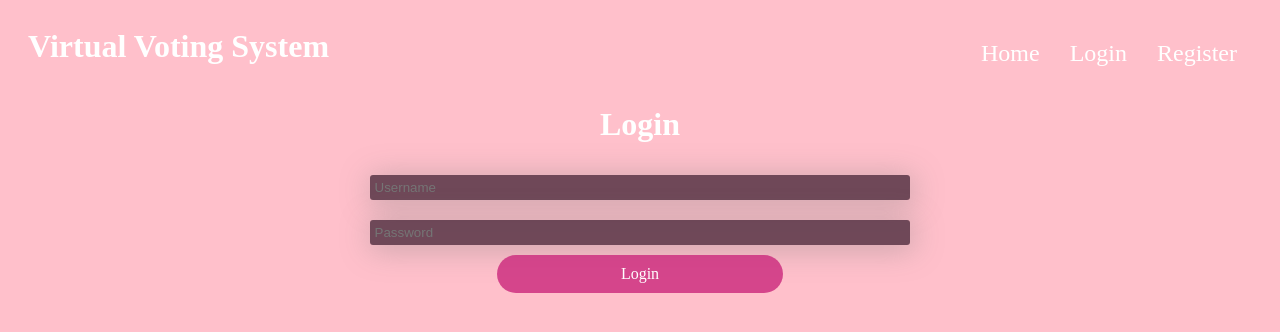
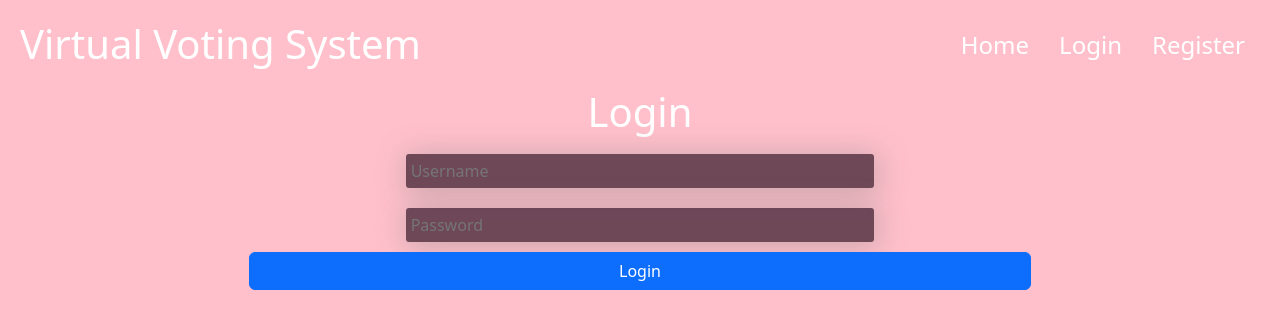
Before and after one commit to enderfree/vvs, an Angular app in the folder client/: page /login in a window 1280 px wide. Shown: the top 332 px of the page. Built offline with nearby package versions, Linux system fonts and the light colour scheme.

Commit message:
added bootstrap 4

```diff
--- a/client/src/app/pages/login/login.component.html
+++ b/client/src/app/pages/login/login.component.html
@@ -5,7 +5,7 @@
         <input type="text" name="username" placeholder="Username">
         <input type="password" name="password" placeholder="Password">
 
-        <div class="btn-all">
+        <div class="btn btn-primary">
             Login
         </div>
     </div>
--- a/client/src/styles.css
+++ b/client/src/styles.css
@@ -1,4 +1,5 @@
 /* You can add global styles to this file, and also import other style files */
+@import '~bootstrap/dist/css/bootstrap.css';
 body{
     background: pink;
     color: white;
```
